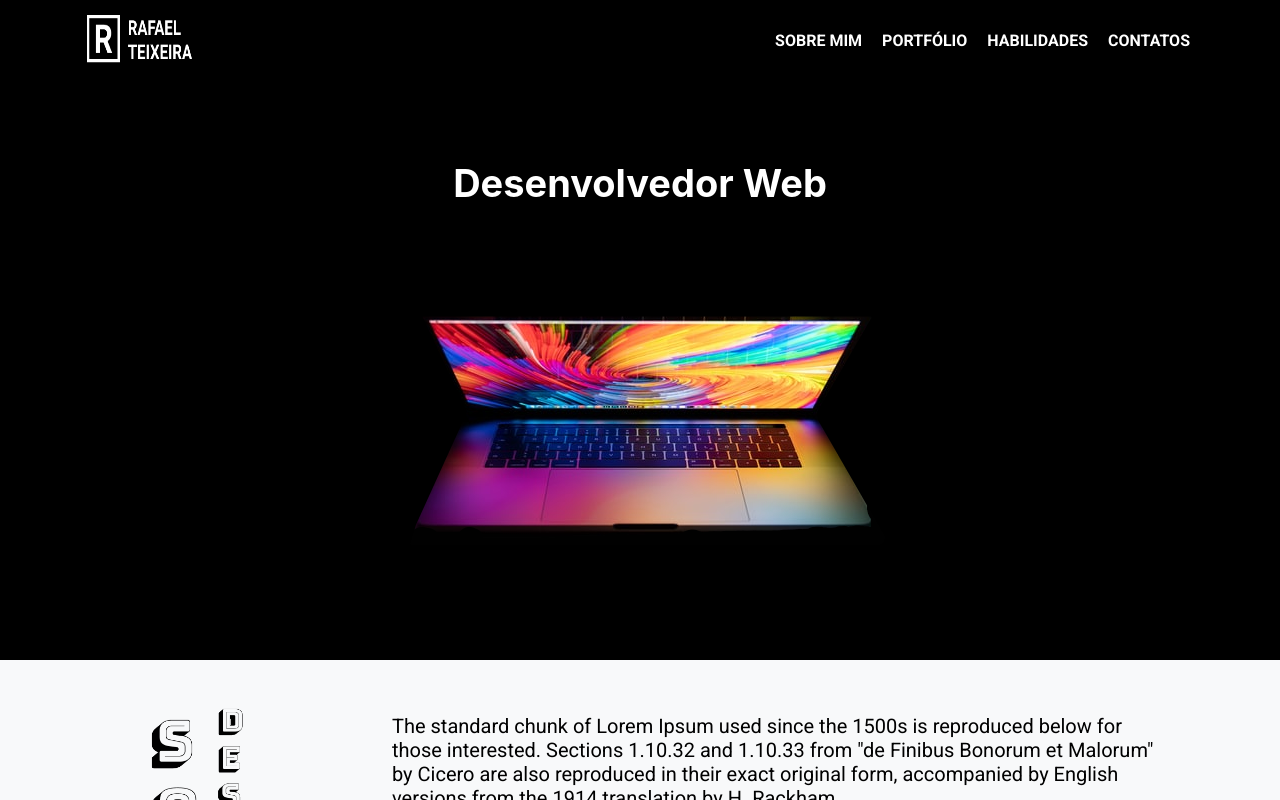
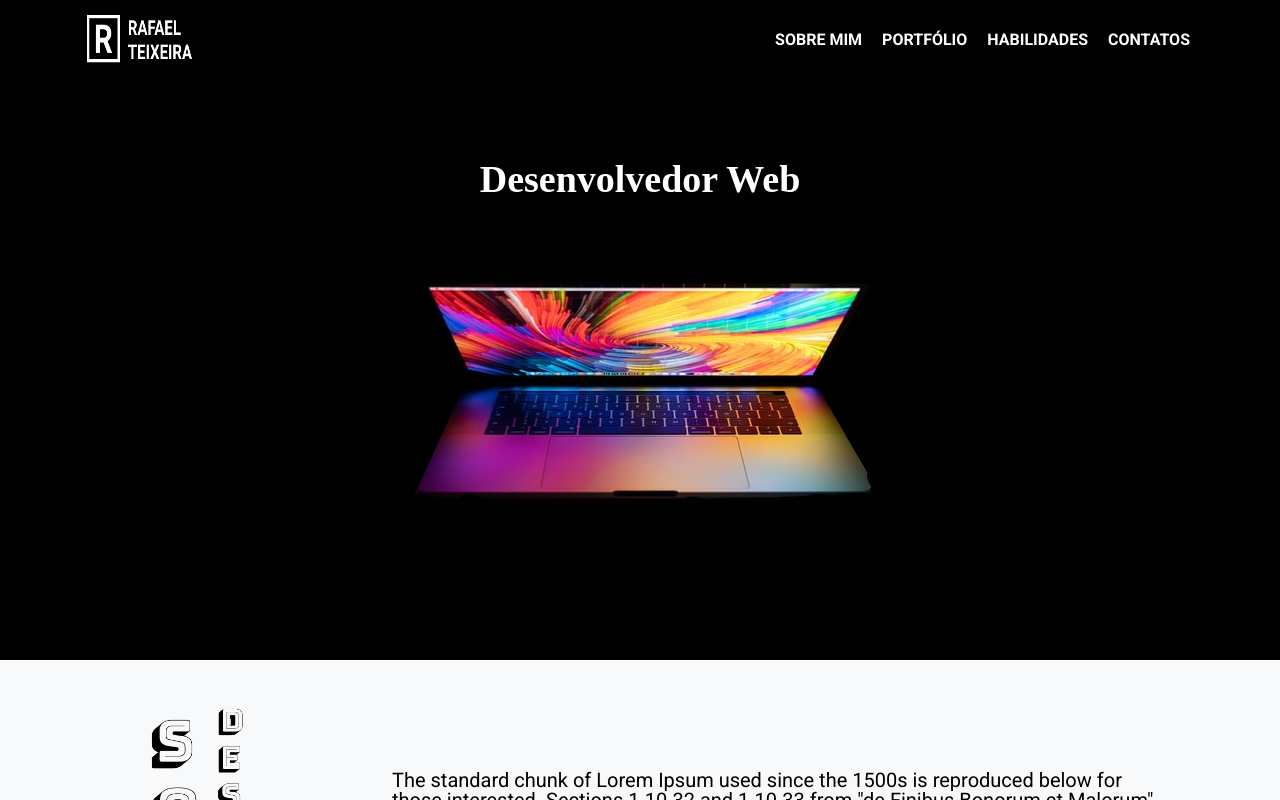
Before and after one commit to teixeira83/PortfolioFrontEnd, a React (Create React App) app: page / in a window 1280 px wide. Shown: the top 800 px of the page. Built offline with nearby package versions, Linux system fonts and the light colour scheme; a web font is replaced by a local one.

Commit message:
add reset css

```diff
--- a/public/index.html
+++ b/public/index.html
@@ -1,8 +1,8 @@
 <!DOCTYPE html>
-<html lang="en">
+<html lang="pt-br">
   <head>
     <meta charset="utf-8" />
-    <link rel="icon" href="%PUBLIC_URL%/favicon.ico" />
+    <link rel="icon" href="%PUBLIC_URL%/r.png" />
     <meta name="viewport" content="width=device-width, initial-scale=1" />
     <meta name="theme-color" content="#000000" />
     <meta
@@ -27,7 +27,7 @@
       work correctly both with client-side routing and a non-root public URL.
       Learn how to configure a non-root public URL by running `npm run build`.
     -->
-    <title>React App</title>
+    <title>Rafael Teixeira</title>
   </head>
   <body>
     <noscript>You need to enable JavaScript to run this app.</noscript>
--- a/src/components/Banner/styles.js
+++ b/src/components/Banner/styles.js
@@ -15,6 +15,7 @@
     color: ${COLORS.secondary};
     margin-top: ${GAPS.big};
     font-size:38px;
+    font-weight: bold;
 `
 
 export const NotebookImage = styled.img`
--- a/src/components/Contact/index.js
+++ b/src/components/Contact/index.js
@@ -5,7 +5,7 @@
     return (
         <Container>
             <Title>CONTATOS</Title>
-            <Text>Fique a vontade para entrar em contato. Pode ser por e-mail, whatsapp ou até mesmo pelo instagram. </Text>
+            <Text>Fique a vontade para entrar em contato comigo. Pode ser por e-mail utilizando os campos abaixo ou por alguma das minhas redes sociais. </Text>
             <FormContainer>
                 <FormContact />
             </FormContainer>
--- a/src/components/Contact/styles.js
+++ b/src/components/Contact/styles.js
@@ -13,13 +13,16 @@
 export const Title = styled.h1`
     color: ${COLORS.secondary};
     font-family: 'Bungee Outline', cursive;
+    font-weight: bold;
     font-size: 50px;
-    margin: 30px 0 0 20px;
+    margin: 30px 0 20px 0;
 `
 
 export const Text = styled.p`
     color: ${COLORS.secondary};
-    font-size: 26px;
+    font-size: 20px;
+    width: 40%;
+    line-height: 25px;
 `
 
 export const FormContainer = styled.div`
--- a/src/components/FormContact/styles.js
+++ b/src/components/FormContact/styles.js
@@ -6,6 +6,7 @@
     flex-direction: row;
     justify-content:center;
     text-align: center;
+    margin-bottom: ${GAPS.big};
 `
 
 export const TextArea = styled.textarea`
--- a/src/components/SocialIcons/styles.js
+++ b/src/components/SocialIcons/styles.js
@@ -1,12 +1,13 @@
 import styled from 'styled-components';
+import { COLORS } from '../../assets/css/settings/colors';
 import { GAPS } from '../../assets/css/settings/gaps';
 
 export const Container = styled.div`
     width: 100%;
     height: 200px;
-    margin-top: ${GAPS.big};
     display: flex;
     justify-content: center;
+    background-color: ${COLORS.primary};
 `
 
 export const Icon = styled.img`
--- a/src/index.css
+++ b/src/index.css
@@ -1,13 +1,48 @@
+/* http://meyerweb.com/eric/tools/css/reset/
+   v2.0 | 20110126
+   License: none (public domain)
+*/
+
+html, body, div, span, applet, object, iframe,
+h1, h2, h3, h4, h5, h6, p, blockquote, pre,
+a, abbr, acronym, address, big, cite, code,
+del, dfn, em, img, ins, kbd, q, s, samp,
+small, strike, strong, sub, sup, tt, var,
+b, u, i, center,
+dl, dt, dd, ol, ul, li,
+fieldset, form, label, legend,
+table, caption, tbody, tfoot, thead, tr, th, td,
+article, aside, canvas, details, embed,
+figure, figcaption, footer, header, hgroup,
+menu, nav, output, ruby, section, summary,
+time, mark, audio, video {
+	margin: 0;
+	padding: 0;
+	border: 0;
+	font-size: 100%;
+	font: inherit;
+	vertical-align: baseline;
+}
+/* HTML5 display-role reset for older browsers */
+article, aside, details, figcaption, figure,
+footer, header, hgroup, menu, nav, section {
+	display: block;
+}
 body {
-  margin: 0;
-  font-family: -apple-system, BlinkMacSystemFont, 'Segoe UI', 'Roboto', 'Oxygen',
-    'Ubuntu', 'Cantarell', 'Fira Sans', 'Droid Sans', 'Helvetica Neue',
-    sans-serif;
-  -webkit-font-smoothing: antialiased;
-  -moz-osx-font-smoothing: grayscale;
+	line-height: 1;
 }
-
-code {
-  font-family: source-code-pro, Menlo, Monaco, Consolas, 'Courier New',
-    monospace;
+ol, ul {
+	list-style: none;
 }
+blockquote, q {
+	quotes: none;
+}
+blockquote:before, blockquote:after,
+q:before, q:after {
+	content: '';
+	content: none;
+}
+table {
+	border-collapse: collapse;
+	border-spacing: 0;
+}
```
Also changed, not shown: public/r.png (added).
